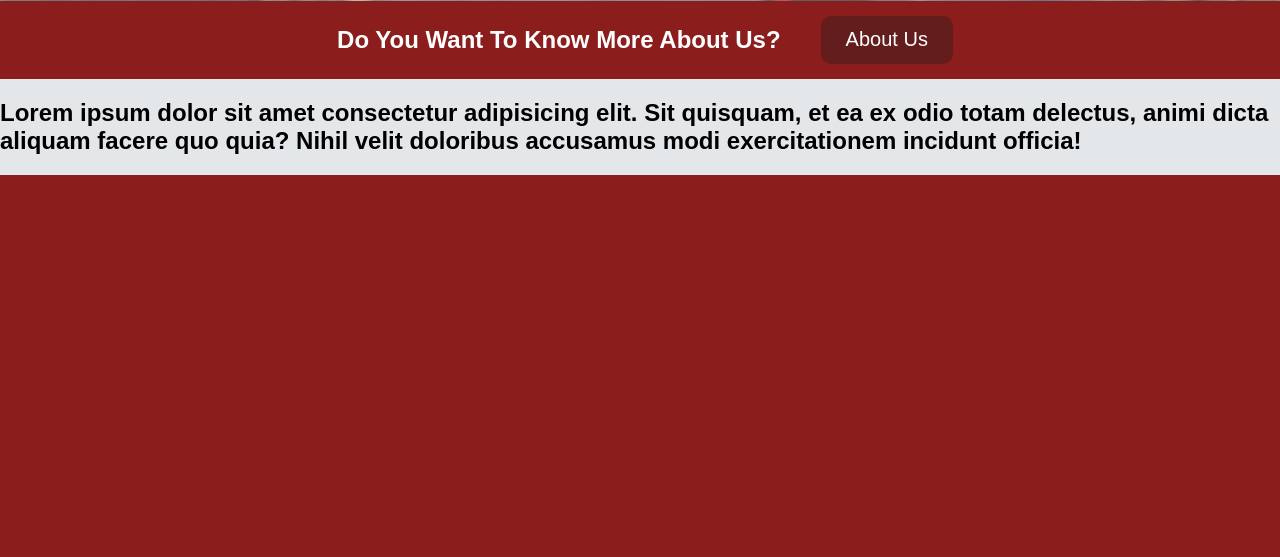
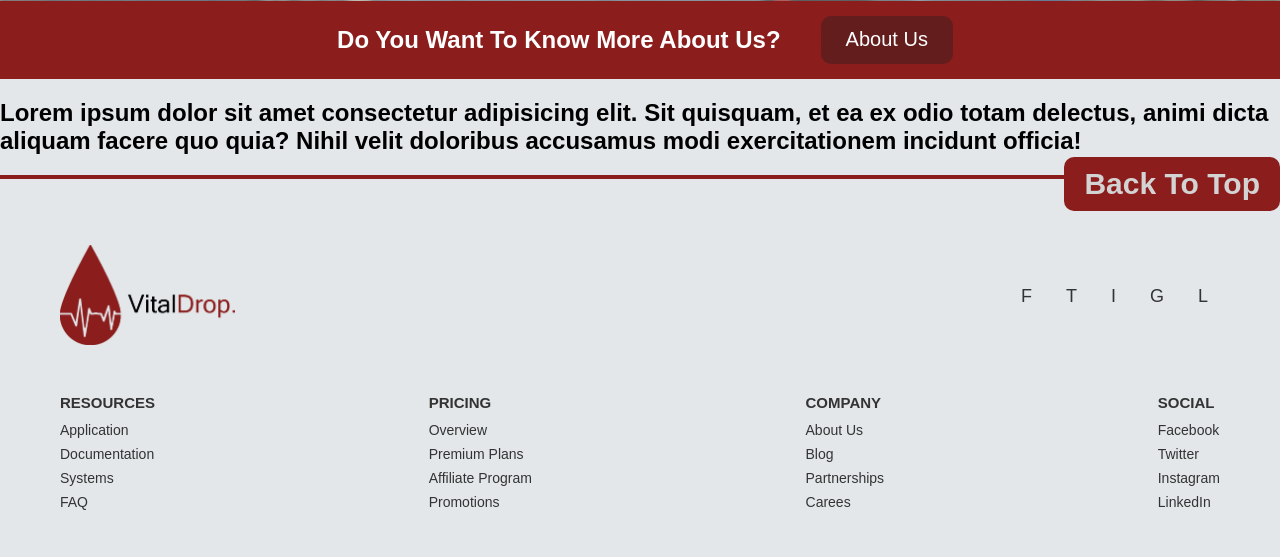
Before and after one commit to SharrIsmaili/Projekti-DZHW, a PHP site: page /HTML/home.html in a window 1280 px wide. Shown: the part 721-1278 px from the top of the page. Before the commit the page ends 896 px from the top, so only its background shows below. Run offline with PHP 8.4, Linux system fonts and the light colour scheme.

Commit message:
Footer
made the footer

```diff
--- a/CSS/style.css
+++ b/CSS/style.css
@@ -1,11 +1,14 @@
 :root{
   --minus: 200px;
+}
+
+html{
+  scroll-behavior: smooth;
 }
 
 body{
   background-color: rgb(227, 231, 233);
   margin: 0;
-  padding: 0;
   box-sizing: border-box;
   overflow-x: hidden;
   font-family: 'Poppins', sans-serif;
@@ -46,7 +49,7 @@ body{
   transition: 0.3s ease;
 }
 
-.logo{
+#logo{
   width: 100px;
   height: auto;
   background: none;
@@ -189,24 +192,85 @@ body{
 }
 
 footer{
-  width: 100%;
   bottom: 0;
-  background:#8b1d1d;
-  color: white;
-  padding: 10px 0 30px;
+  background: rgb(227, 231, 233);
+  color: #333;
+  padding: 40px 60px;
+  position: relative;
+  border-top: 4px solid rgb(139, 29, 29);
 }
 
-.row{
-  width: 85%;
-  margin: auto;
-  display: flex;
-  flex-wrap: wrap;
-  align-items: flex-start;
-  justify-content: space-between;
+#backToTop{
+  position: absolute;
+  top: -22px;
+  right: 0;
+  background: rgb(139, 29, 29);
+  color: lightgrey;
+  border: none;
+  padding: 10px 20px;
+  font-weight: bold;
+  cursor: pointer;
+  font-size: 30px;
+  text-decoration: none;
+  border-radius: 10px;
 }
 
-.col{
-  flex-basis: 25%;
-  padding: 10px;
+footer .top-row{
+  margin-top: 26px;
+  display: flex;
+  justify-content: space-between;
+  align-items: center;
+}
 
+footer h2{
+  font-size: 32px;
+  margin: 0;
 }
+
+.social-icons{
+  display: flex;
+  gap: 10px;
+}
+
+.social-icons a{
+  font-size: 18px;
+  color: #333;
+  text-decoration: none;
+  padding: 8px 12px;
+}
+
+.footer-columns{
+  display: flex;
+  justify-content: space-between;
+  margin-top: 30px;
+  gap: 40px;
+}
+
+.footer-column h3{
+  margin-bottom: 10px;
+  font-size: 15px;
+}
+
+.footer-column ul{
+  list-style: none;
+  padding: 0;
+  margin: 0;
+}
+
+.footer-column li{
+  margin-bottom: 6px;
+}
+
+.footer-column a{
+  text-decoration: none;
+  color: #333;
+  font-size: 14px;
+}
+
+.footer-column a:hover{
+  text-decoration: underline;
+}
+
+#footerLogo{
+  height: 100px;
+}
--- a/HTML/home.html
+++ b/HTML/home.html
@@ -8,10 +8,10 @@
         <link rel="icon" type="image/x-icon" href="/images/Drop.png">
     </head>
 
-    <body>
+    <body id="top">
         <header id="header">
             <nav class="navbar">
-                <a href="home.html"><img src="/images/logo.png" alt="VitalDrop logo" class="logo"></a>
+                <a href="home.html"><img src="/images/logo.png" alt="VitalDrop logo" id="logo"></a>
 
                 <div class="links">
                     <a href="home.html" class="link">Home</a>
@@ -99,8 +99,62 @@
         </main>
 
         <footer>
+            <a href="#top" id="backToTop">Back To Top</a>
 
+            <div class="top-row">
+                <a href="home.html"><img id="footerLogo" src="/images/logo.png" alt="Vital Drop Logo"></a>
+                <div class="social-icons">
+                    <a href="#">F</a>
+                    <a href="#">T</a>
+                    <a href="#">I</a>
+                    <a href="#">G</a>
+                    <a href="#">L</a>
+                </div>
+            </div>
+
+            <div class="footer-columns">
+                <div class="footer-column">
+                    <h3>RESOURCES</h3>
+                    <ul>
+                        <li><a href="#">Application</a></li>
+                        <li><a href="#">Documentation</a></li>
+                        <li><a href="#">Systems</a></li>
+                        <li><a href="#">FAQ</a></li>
+                    </ul>
+                </div>
+
+                <div class="footer-column">
+                    <h3>PRICING</h3>
+                    <ul>
+                        <li><a href="#">Overview</a></li>
+                        <li><a href="#">Premium Plans</a></li>
+                        <li><a href="#">Affiliate Program</a></li>
+                        <li><a href="#">Promotions</a></li>
+                    </ul>
+                </div>
+
+                <div class="footer-column">
+                    <h3>COMPANY</h3>
+                    <ul>
+                        <li><a href="#">About Us</a></li>
+                        <li><a href="#">Blog</a></li>
+                        <li><a href="#">Partnerships</a></li>
+                        <li><a href="#">Carees</a></li>
+                    </ul>
+                </div>
+
+                <div class="footer-column">
+                    <h3>SOCIAL</h3>
+                    <ul>
+                        <li><a href="#">Facebook</a></li>
+                        <li><a href="#">Twitter</a></li>
+                        <li><a href="#">Instagram</a></li>
+                        <li><a href="#">LinkedIn</a></li>
+                    </ul>
+                </div>
+            </div>
         </footer>
+
         <script src="/JS/app.js"></script>
     </body>
 </html>
```
Also changed, not shown: images/Drop.png, images/backToTopBtn.png (added).
